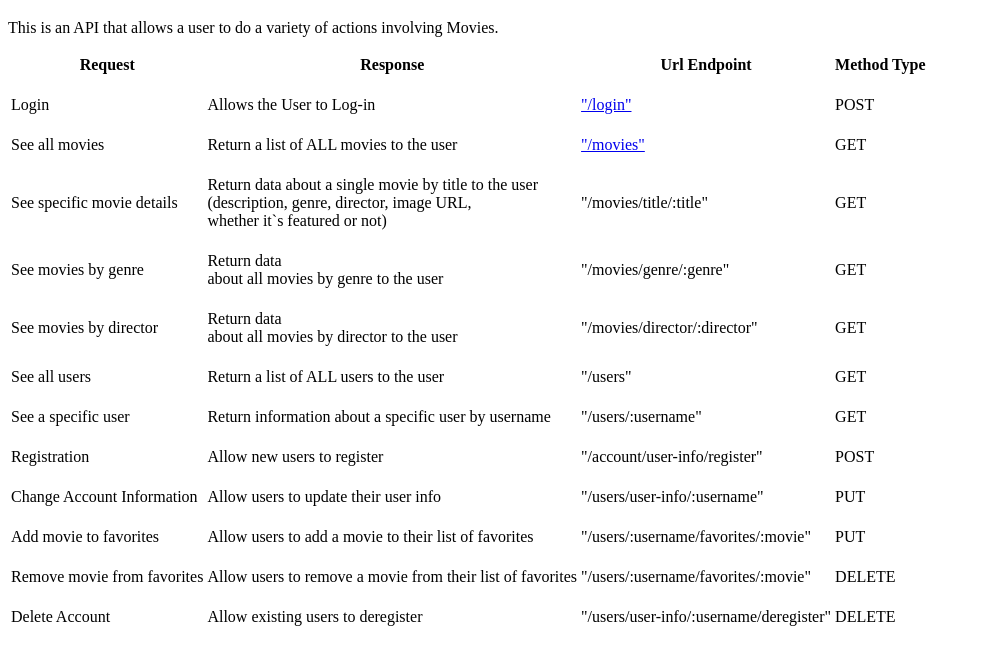
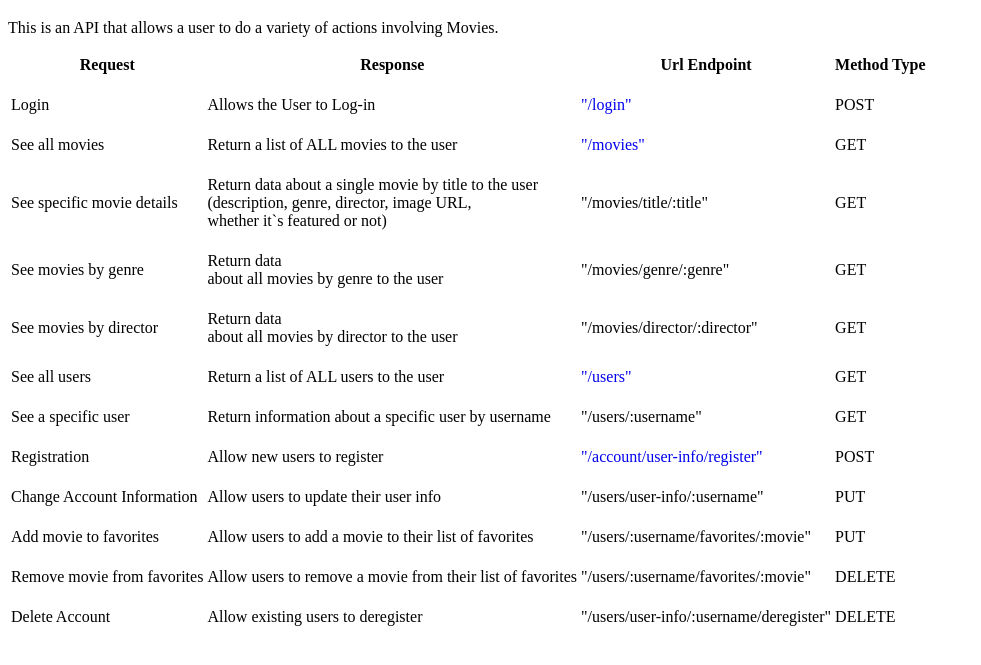
Before and after one commit to lazyjinn1/Movie-API, a website: page public/documentation.html in a window 1280 px wide. Shown: the part 61-726 px from the top of the page, without its empty margins (0-981 px from the left). Drawn offline with Linux system fonts and the light colour scheme; files that its build step writes are made by us from their sources.

Commit message:
Fixed Some stuff

```diff
--- /dev/null
+++ b/css/styles.css
@@ -0,0 +1,3 @@
+a{
+    text-decoration: none;
+}
--- a/public/documentation.html
+++ b/public/documentation.html
@@ -1,6 +1,7 @@
 <!DOCTYPE html>
 <head>
     <title>Movie API</title>
+    <link href = "css/styles.css" rel = "stylesheet">
 </head>
 <body>
     <main>
@@ -107,7 +108,7 @@
                         Return a list of ALL users to the user<br><br>
                     </td>
 
-                    <td>"/users"<br><br></td>
+                    <td><a href = "https://jeriflix.onrender.com/users">"/users"</a><br><br></td>
 
                     <td>GET<br><br></td>
                 </tr>
@@ -137,7 +138,7 @@
                         Allow new users to register<br><br>
                     </td>
 
-                    <td>"/account/user-info/register"<br><br></td>
+                    <td><a href = "https://jeriflix.onrender.com/account/user-info/register">"/account/user-info/register"</a><br><br></td>
 
                     <td>POST<br><br></td>
                 </tr>
```
Also changed, not shown: index.js (+5 -2 lines).
